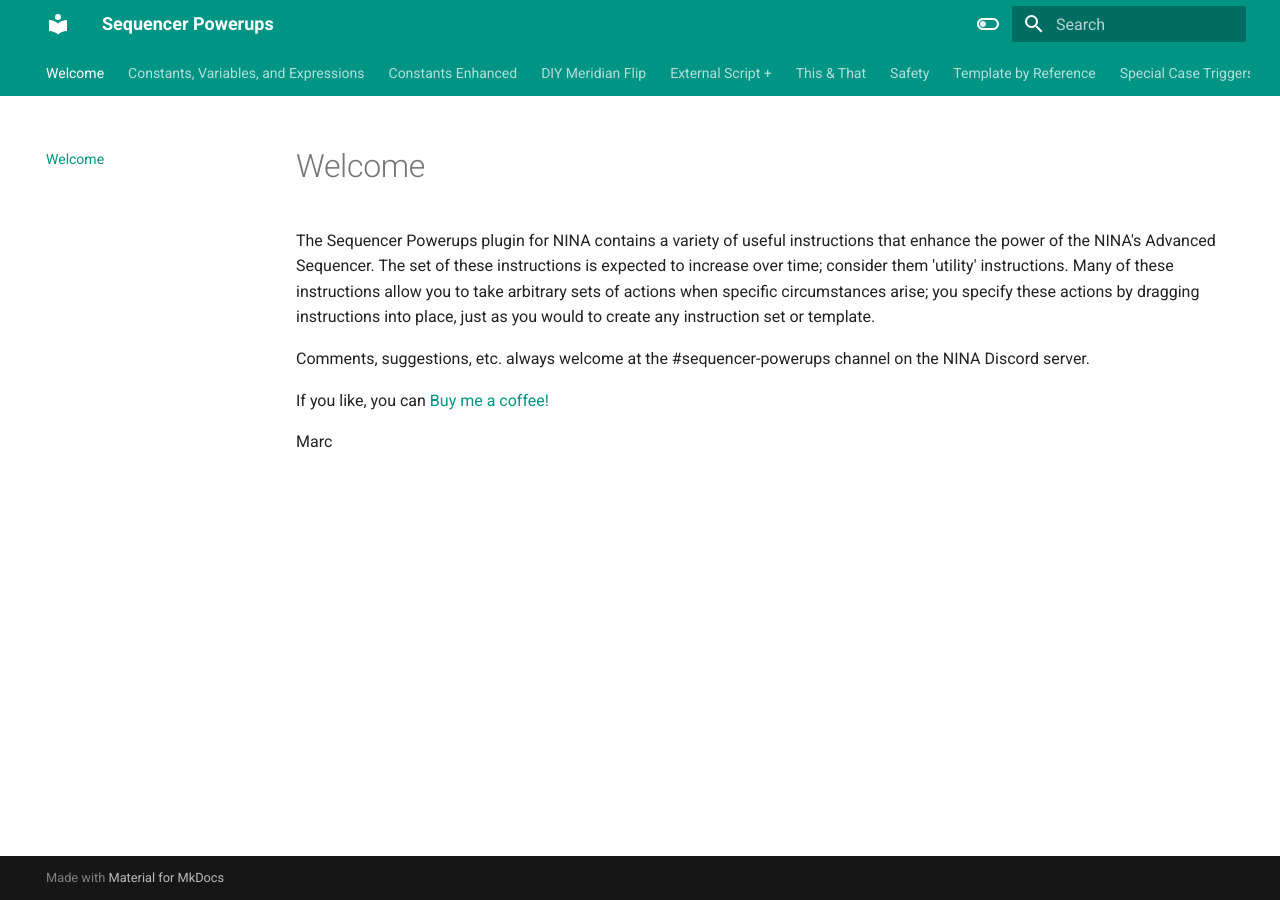
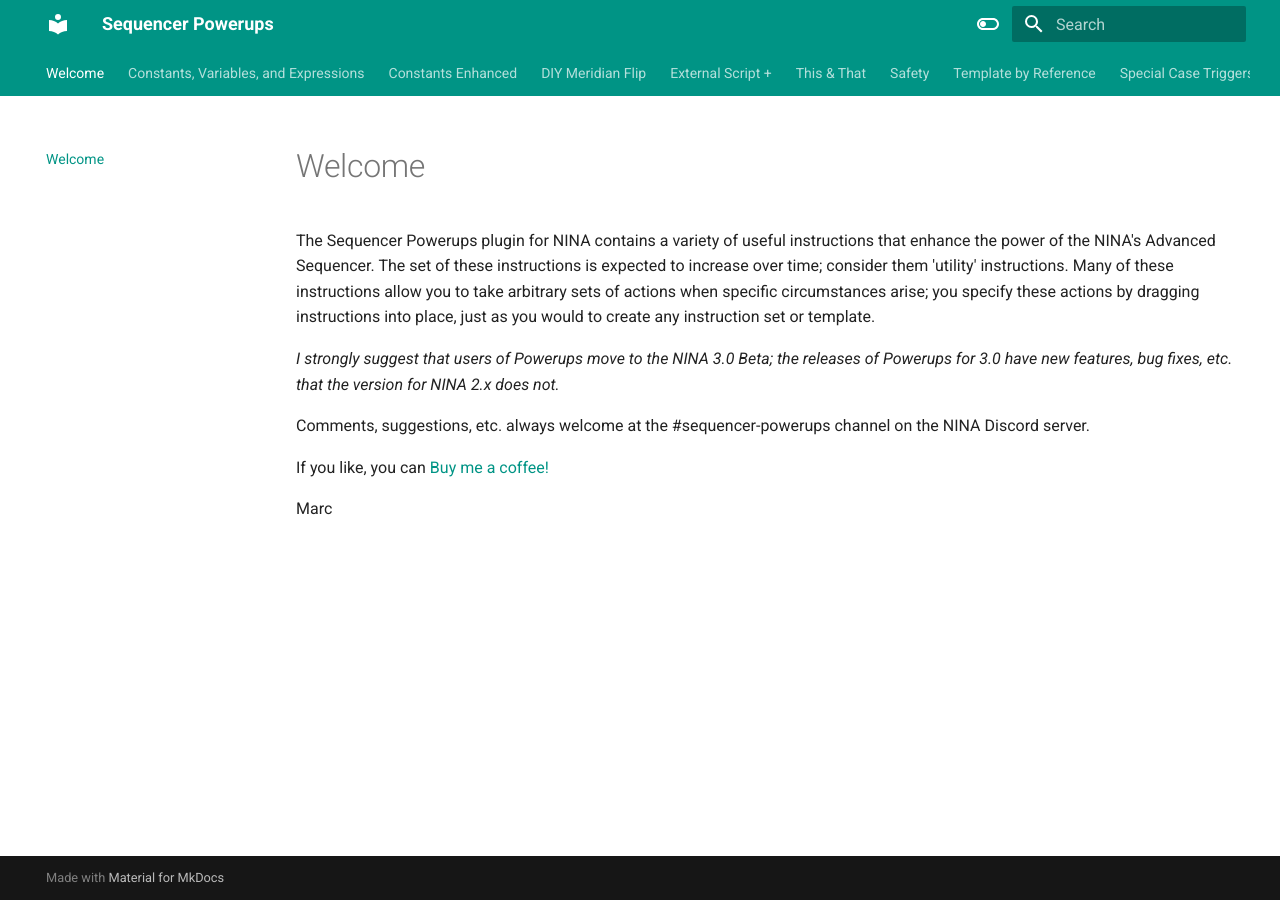
Before and after one commit to marcblank/marcblank.github.io, an MkDocs documentation site: the page built from docs/index.md, in a window 1280 px wide. Built offline with MkDocs 1.6.1 and Material for MkDocs 9.7.7, drawn with Linux system fonts in a browser that asks for light colours.

Commit message:
Powerups 3.12.3.3

```diff
--- a/docs/index.md
+++ b/docs/index.md
@@ -1,6 +1,8 @@
 # Welcome
 
 The Sequencer Powerups plugin for NINA contains a variety of useful instructions that enhance the power of the NINA's Advanced Sequencer.  The set of these instructions is expected to increase over time; consider them 'utility' instructions.  Many of these instructions allow you to take arbitrary sets of actions when specific circumstances arise; you specify these actions by dragging instructions into place, just as you would to create any instruction set or template.
+
+*I strongly suggest that users of Powerups move to the NINA 3.0 Beta; the releases of Powerups for 3.0 have new features, bug fixes, etc. that the version for NINA 2.x does not.*
 
 Comments, suggestions, etc. always welcome at the #sequencer-powerups channel on the NINA Discord server.
 
```
